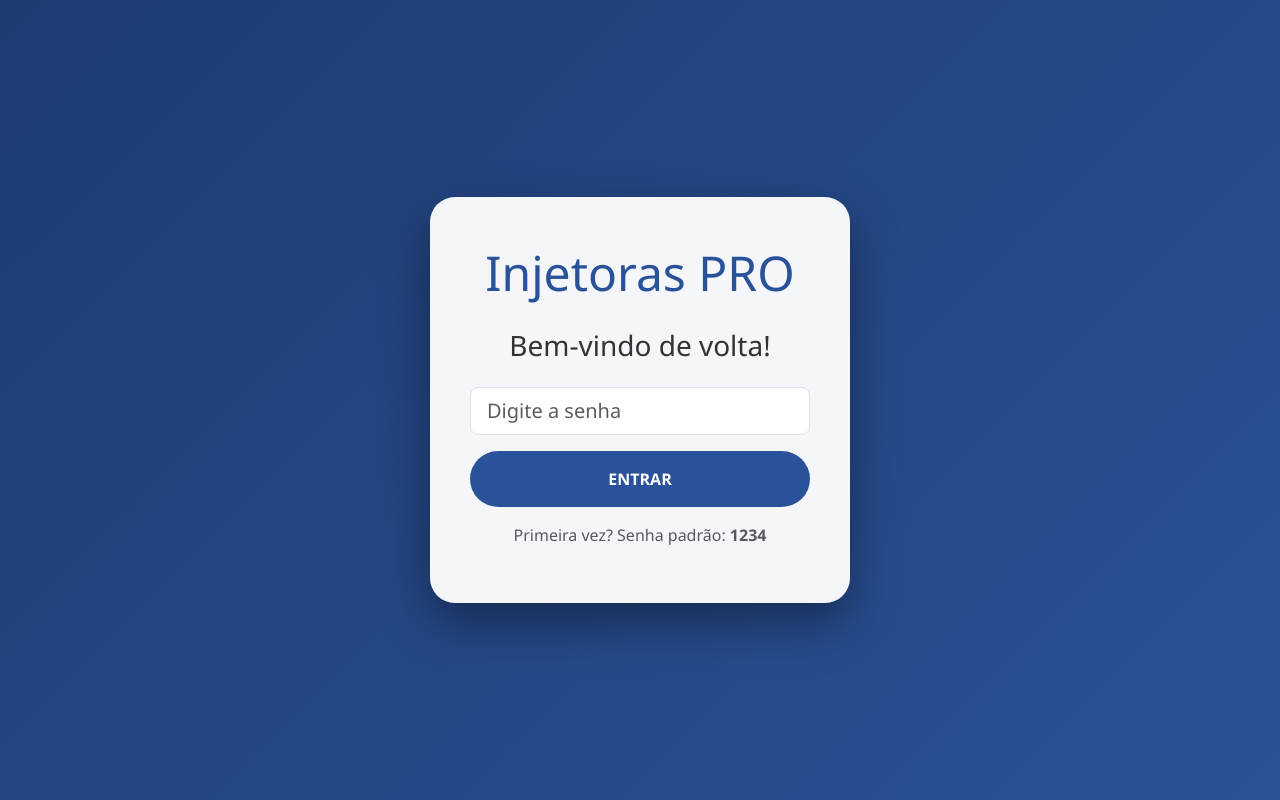
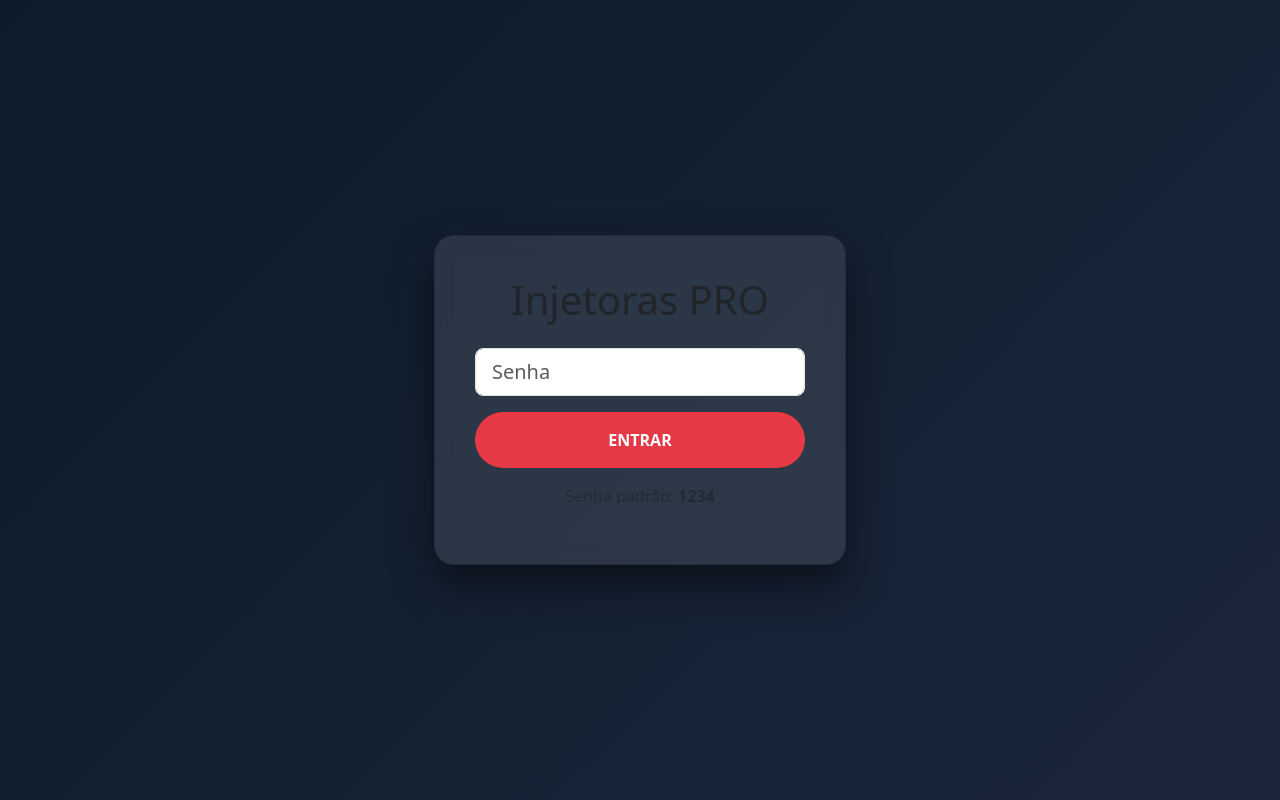
Before and after one commit to G90ima/controle-injecao, a plain HTML site: page index.html in a window 1280 px wide. Drawn offline with nearby package versions, Linux system fonts and the light colour scheme.

Commit message:
Update index.html

```diff
--- a/index.html
+++ b/index.html
@@ -4,40 +4,30 @@
   <meta charset="UTF-8">
   <meta name="viewport" content="width=device-width, initial-scale=1.0">
   <title>Injetoras PRO - Login</title>
-  <link rel="stylesheet" href="https://cdnjs.cloudflare.com/ajax/libs/font-awesome/6.6.0/css/all.min.css">
   <link href="https://cdn.jsdelivr.net/npm/bootstrap@5.3.3/dist/css/bootstrap.min.css" rel="stylesheet">
-  <link rel="manifest" href="manifest.json">
   <style>
-    body {font-family:'Segoe UI',sans-serif;background:linear-gradient(135deg,#1e3c72,#2a5298);color:#fff;height:100vh;display:flex;align-items:center;justify-content:center;margin:0}
-    .login-card {background:rgba(255,255,255,0.95);border-radius:25px;box-shadow:0 20px 50px rgba(0,0,0,0.4);padding:40px;width:90%;max-width:420px;color:#333}
-    .logo {font-size:3rem;color:#2a5298;text-align:center;margin-bottom:20px}
-    .btn-login {background:#2a5298;color:white;font-weight:bold;padding:15px;border-radius:50px}
-    .btn-login:hover {background:#1e3c72;transform:translateY(-3px)}
+    body{background:linear-gradient(135deg,#0d1b2a,#1b263b);color:#fff;height:100vh;display:flex;align-items:center;justify-content:center}
+    .card{background:rgba(255,255,255,0.1);backdrop-filter:blur(10px);border-radius:20px;padding:40px;box-shadow:0 20px 40px rgba(0,0,0,0.5)}
+    .btn-login{background:#e63946;color:white;padding:15px;border-radius:50px;font-weight:bold}
   </style>
 </head>
 <body>
-  <div class="login-card text-center">
-    <div class="logo">Injetoras PRO</div>
-    <h3 class="mb-4">Bem-vindo de volta!</h3>
-    <div class="mb-3">
-      <input type="password" id="senha" class="form-control form-control-lg" placeholder="Digite a senha">
-    </div>
-    <button class="btn btn-login w-100" onclick="logar()">ENTRAR</button>
-    <p class="mt-3 text-muted">Primeira vez? Senha padrão: <strong>1234</strong></p>
+  <div class="card text-center">
+    <h1 class="mb-4">Injetoras PRO</h1>
+    <input type="password" id="senha" class="form-control form-control-lg mb-3" placeholder="Senha">
+    <button class="btn btn-login w-100" onclick="entrar()">ENTRAR</button>
+    <p class="mt-3 text-muted">Senha padrão: <strong>1234</strong></p>
   </div>
-
   <script>
-    function logar(){
+    function entrar(){
       const s = document.getElementById('senha').value;
       const salva = localStorage.getItem('senhaInjetoras') || '1234';
-      if(s === salva){
+      if(s===salva){
         sessionStorage.setItem('logado','true');
-        location.href = 'dashboard.html';
-      } else {
-        alert('Senha incorreta!');
-      }
+        location.href='dashboard.html';
+      } else alert('Senha incorreta!');
     }
-    if(sessionStorage.getItem('logado')==='true') location.href='dashboard.html';
+    if(sessionStorage.getItem('logado')) location.href='dashboard.html';
   </script>
 </body>
 </html>
```
